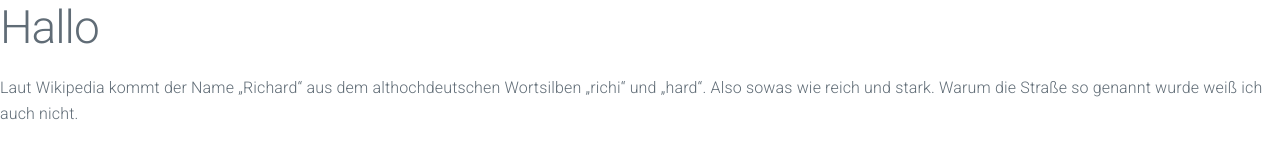
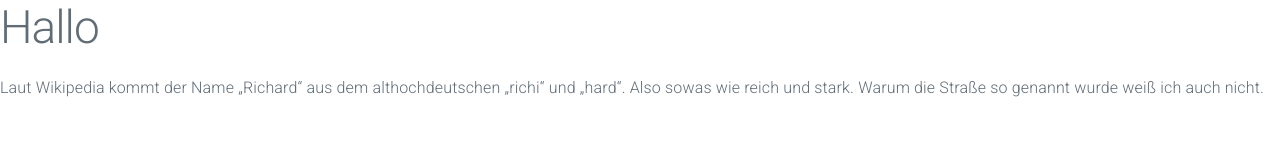
Before and after one commit to kbruegge/house, a plain HTML site: page index.html in a window 1280 px wide. Drawn offline with nearby package versions, Linux system fonts and the light colour scheme.

Commit message:
Update index.html

```diff
--- a/index.html
+++ b/index.html
@@ -9,5 +9,5 @@
 
   <h1> Hallo </h1>
 
-  <p> Laut Wikipedia kommt der Name „Richard“  aus dem althochdeutschen Wortsilben „richi“ und „hard“. Also sowas wie reich und stark. Warum die Straße so genannt wurde weiß ich auch nicht.</p>
+  <p> Laut Wikipedia kommt der Name „Richard“  aus dem althochdeutschen  „richi“ und „hard“. Also sowas wie reich und stark. Warum die Straße so genannt wurde weiß ich auch nicht.</p>
 </html>
```
